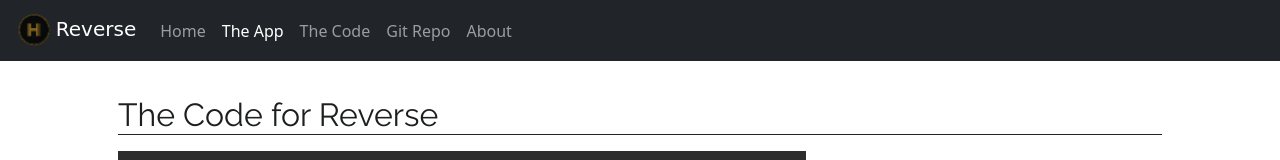
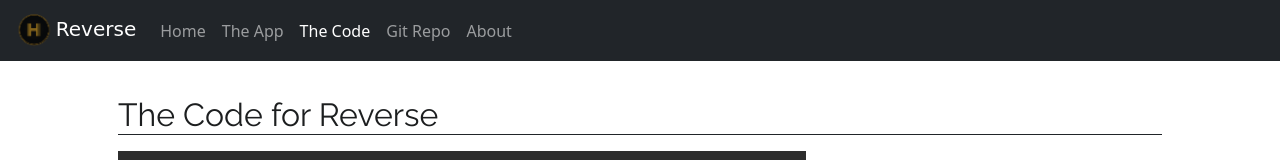
Before and after one commit to helenalvp/Reverse, a plain HTML site: page code.html in a window 1280 px wide. Shown: the top 160 px of the page. Drawn offline with nearby package versions, Linux system fonts and the light colour scheme; a web font is replaced by a local one.

Commit message:
fixed nav bug where the link wasnt active for code when clicked

```diff
--- a/code.html
+++ b/code.html
@@ -36,10 +36,10 @@
                         <a class="nav-link"  href="index.html"> Home</a>
                     </li>
                     <li class="nav-item">
-                        <a class="nav-link active" href="app.html">The App</a>
+                        <a class="nav-link" href="app.html">The App</a>
                     </li>
                     <li class="nav-item">
-                        <a class="nav-link" aria-current="page" href="code.html">The Code</a>
+                        <a class="nav-link active" aria-current="page" href="code.html">The Code</a>
                     </li>
                     <li class="nav-item">
                         <a class="nav-link" target="_blank" href="https://github.com/helenalvp/Reverse">Git Repo</a>
```
